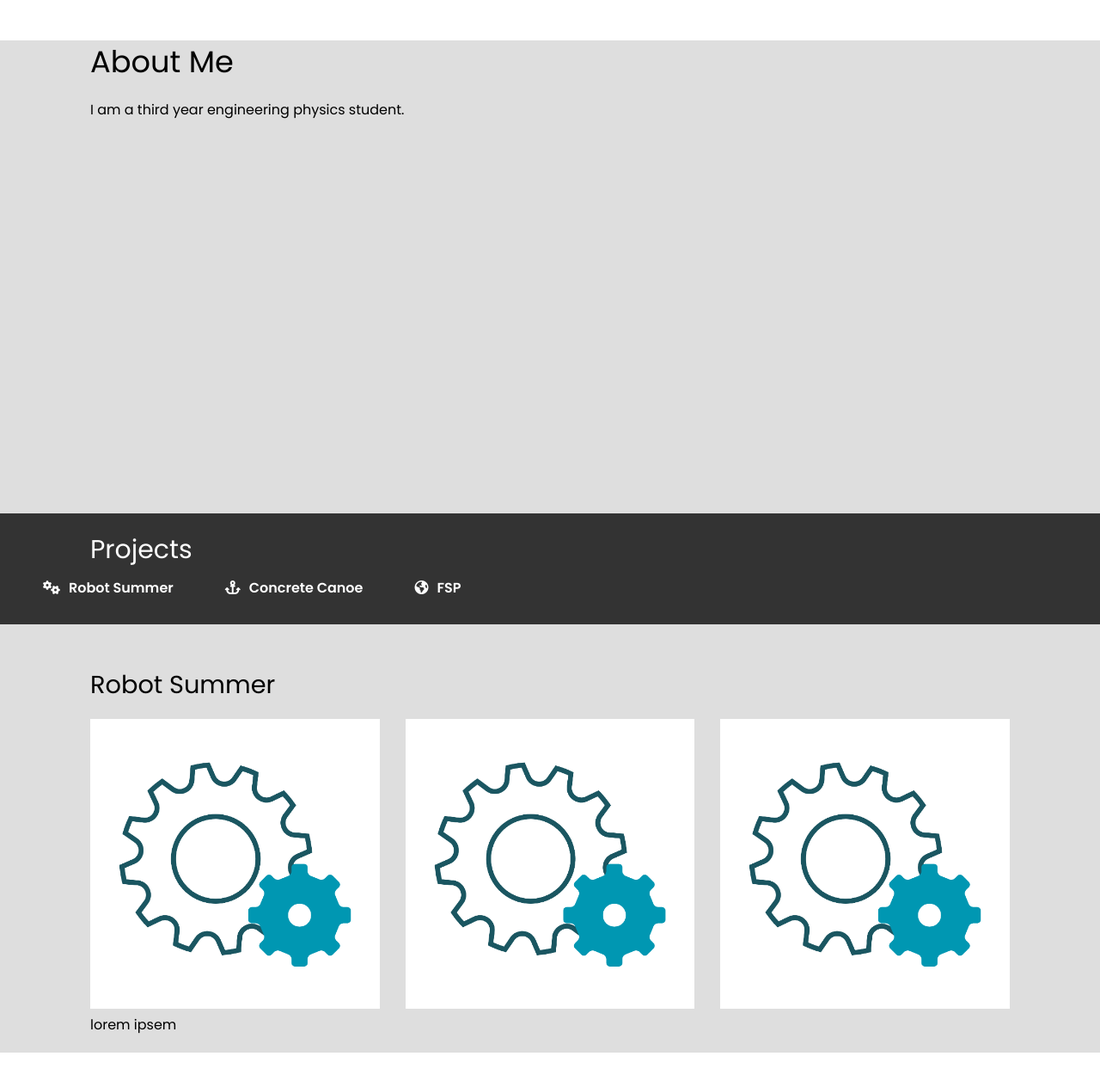
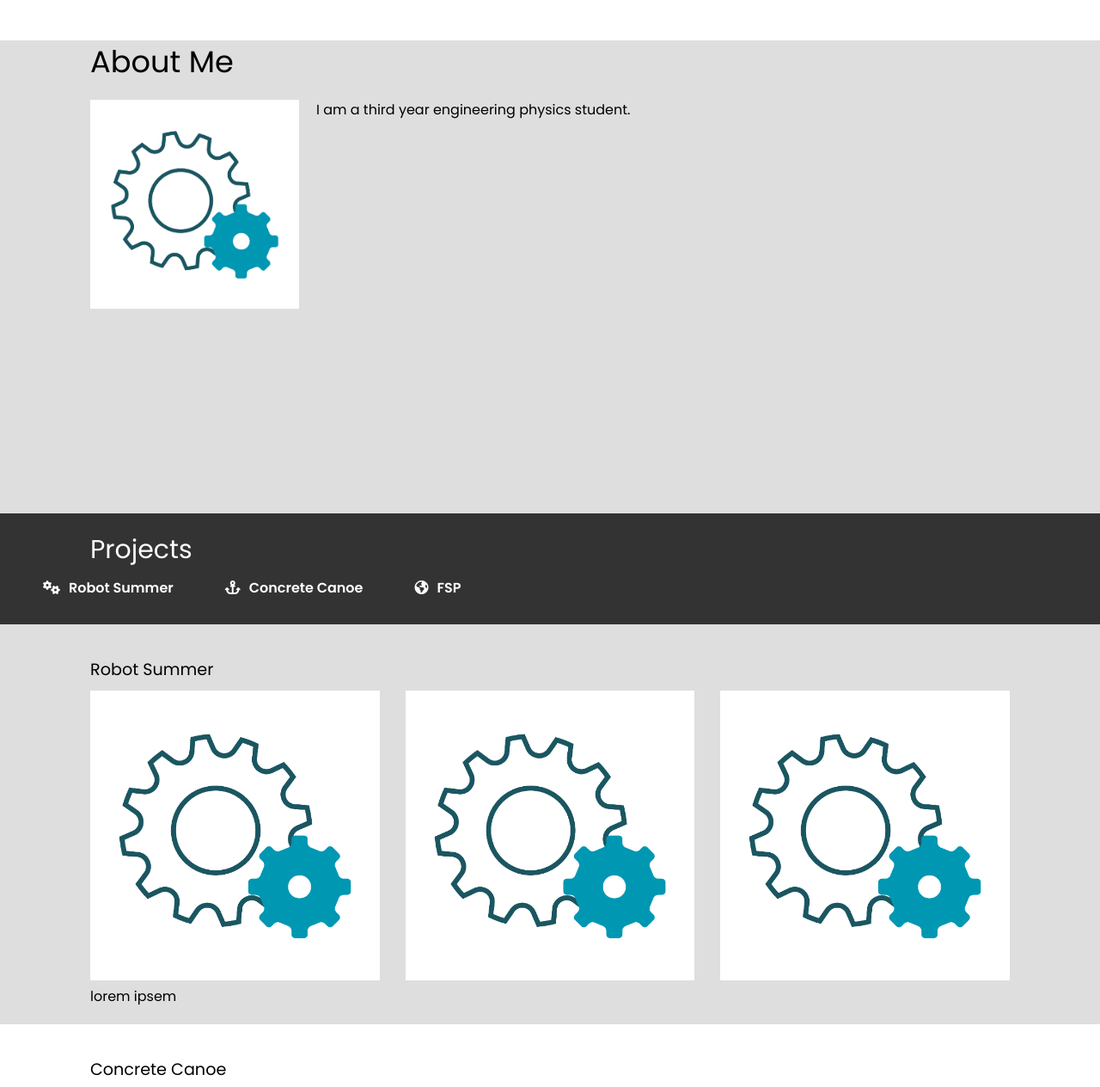
Before and after one commit to brynnbelecki/Website, a plain HTML site: page index.html in a window 1280 px wide. Shown: the part 112-1376 px from the top of the page at 86% size. Drawn offline with Linux system fonts and the light colour scheme.

Commit message:
about me

```diff
--- a/css/style.css
+++ b/css/style.css
@@ -134,6 +134,12 @@ img {
     margin-bottom: 20px;
 }
 
+.about-me .about-me-content .about-me-grid {
+    display: grid;
+    grid-template-columns: 1fr 2fr;
+    gap: 20px;
+}
+
 /* Projects */
 .proj {
     padding: 20px 0;
--- a/index.html
+++ b/index.html
@@ -66,9 +66,16 @@
                 <h1 class="about-me-heading text-xl">
                     About Me
                 </h1>
-                <p class="about-me-text">
-                    I am a third year engineering physics student.
-                </p>
+                <div class="about-me-grid">
+                    <div class="about-me">
+                    <a href="index.html"><img src="images/logo.png" /></a>
+                </div>
+                <div class="about-me">
+                    <p class="about-me-text">
+                        I am a third year engineering physics student.
+                    </p>
+                </div>
+                </div>
             </div>
 
         </div>
@@ -107,7 +114,7 @@
      <section class="proj bg-light">
         <div class="container">
             <div class="proj-content">
-                <h1 class="proj-heading text-lg">
+                <h1 class="proj-heading text-md">
                     Robot Summer
                 </h1>
                 <div class="img-grid">
@@ -133,7 +140,7 @@
      <section class="proj">
         <div class="container">
             <div class="proj-content">
-                <h1 class="proj-heading text-lg">
+                <h1 class="proj-heading text-md">
                     Concrete Canoe
                 </h1>
                 <div class="img-grid">
@@ -159,7 +166,7 @@
     <section class="proj bg-light">
         <div class="container">
             <div class="proj-content">
-                <h1 class="proj-heading text-lg">
+                <h1 class="proj-heading text-md">
                     Fault Slip Potential Tool
                 </h1>
                 <div class="img-grid">
```
